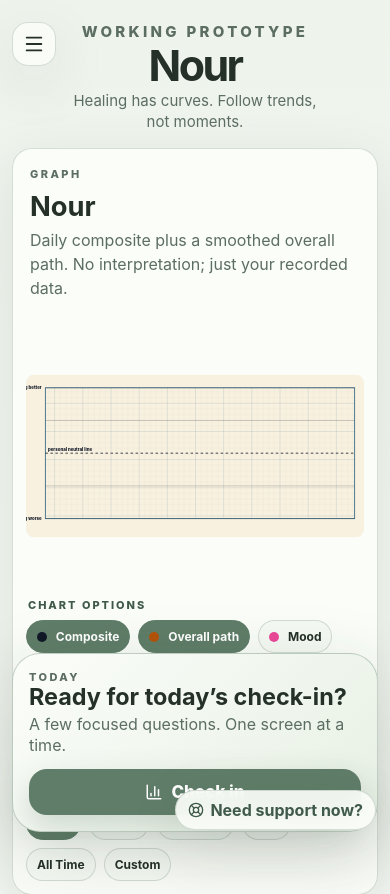
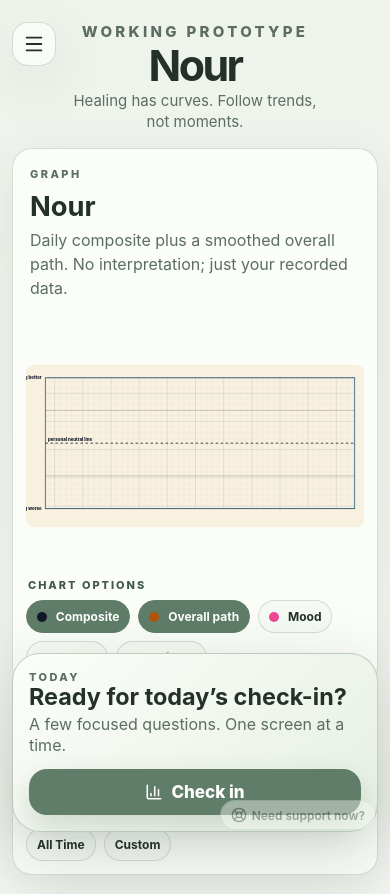
Before and after one commit to jonrosenberger/nour-app, a React (Vite) app: page / in a window 390 px wide. Shown: the top 894 px of the page. Built offline with nearby package versions, Linux system fonts and the light colour scheme.

Commit message:
final final final final?

```diff
--- a/src/App.css
+++ b/src/App.css
@@ -18,7 +18,7 @@
 html{background:var(--bg);}
 body{margin:0;background:linear-gradient(180deg,var(--bg) 0%,#f8fbf6 100%);color:var(--text);font-family:Inter,ui-sans-serif,system-ui,-apple-system,BlinkMacSystemFont,"Segoe UI",sans-serif;}
 button,input,textarea{font:inherit}
-.app-shell{min-height:100vh;width:min(100%,760px);margin:0 auto;padding:clamp(14px,4vw,28px);padding-bottom:80px;}
+.app-shell{min-height:100vh;width:min(100%,760px);margin:0 auto;padding:clamp(14px,4vw,28px);padding-bottom:32px;}
 .mobile-header{position:relative;display:grid;grid-template-columns:44px 1fr 44px;align-items:start;gap:10px;margin:6px 0 16px;}
 .brand-lockup{grid-column:2;text-align:center;}
 .brand-lockup h1{font-size:clamp(38px,11vw,58px);line-height:.92;margin:4px 0 6px;letter-spacing:-.06em;color:var(--text);}
@@ -37,7 +37,7 @@ button,input,textarea{font:inherit}
 .button:disabled{opacity:.42;cursor:not-allowed}
 .button.primary{background:var(--primary);color:white;box-shadow:0 12px 30px rgba(95,125,104,.25)}
 .button.secondary{background:var(--surface-soft);color:var(--primary-dark);border:1px solid var(--border)}
-.chart-card{padding:14px;margin-bottom:14px;}
+.chart-card{padding:14px 6px;margin-bottom:14px;}
 .chart-header{text-align:left;padding:4px 4px 10px;}
 .chart-header h1{font-size:clamp(22px,7vw,32px);margin:2px 0 6px;}
 .big-chart-scroll{width:100%;overflow:visible;margin-top:6px;}
@@ -66,8 +66,9 @@ textarea{width:100%;min-height:140px;resize:vertical;margin-top:14px;}
 .freq-track{height:12px;background:rgba(95,125,104,.12);border-radius:999px;overflow:hidden;}
 .freq-bar{height:100%;background:linear-gradient(90deg,var(--primary),var(--accent));border-radius:999px;}
 .muted{color:var(--muted)}
-.crisis-wrap{position:fixed;right:14px;bottom:14px;z-index:50;}
-.crisis-button{display:inline-flex;align-items:center;gap:6px;border:1px solid var(--border);background:rgba(251,253,249,.92);color:var(--primary-dark);border-radius:999px;padding:9px 12px;backdrop-filter:blur(10px);cursor:pointer;font-weight:750;box-shadow:var(--shadow);}
+.crisis-wrap{position:fixed;right:14px;bottom:14px;z-index:50;opacity:.52;transition:opacity .2s ease;}
+.crisis-wrap:hover{opacity:1;}
+.crisis-button{display:inline-flex;align-items:center;gap:5px;border:1px solid var(--border);background:rgba(251,253,249,.82);color:var(--muted);border-radius:999px;padding:6px 10px;backdrop-filter:blur(10px);cursor:pointer;font-weight:600;font-size:12px;box-shadow:none;}
 .crisis-panel{width:min(300px,calc(100vw - 28px));margin-top:8px;padding:16px;border-radius:18px;background:var(--surface);border:1px solid var(--border);box-shadow:var(--shadow);}
 .crisis-panel h3{margin:0 0 8px;color:var(--text);}
 .crisis-panel p{color:var(--muted);line-height:1.4;}
@@ -124,7 +125,7 @@ textarea{width:100%;min-height:140px;resize:vertical;margin-top:14px;}
 @media (max-width:430px){
   .app-shell{padding-inline:12px;}
   .card,.date-row{border-radius:20px;padding:13px;}
-  .big-chart{max-height:48vh;}
+  .big-chart{min-height:240px;}
   .legend,.range-chip{font-size:12px;padding:8px 10px;}
   .freq-row{grid-template-columns:76px 1fr 22px;font-size:12px;}
   .range-labels{font-size:10px;}
--- a/src/App.jsx
+++ b/src/App.jsx
@@ -53,6 +53,7 @@ const APP_CONFIG = {
 const FEATURE_FLAGS = {
   enforceBackdatingLimit: false,
   maxBackdateDays: 3,
+  tagsInCheckin: false,
 };
 
 const TRACKERS = [
@@ -332,7 +333,6 @@ function MoodChart({ rows, visible, setVisible, animateDayOne }) {
   const series = [
     { key: "composite", label: "Composite", color: "#111827", width: 3.5 },
     { key: "compositeTrend", label: "Overall path", color: "#b45309", width: 9 },
-
     ...FIELDS.map((field) => ({ key: field.key, label: field.label, color: field.color, width: 2.5 })),
   ];
 
@@ -514,7 +514,8 @@ function NotesStep({ note, setNote, includeNotesInExport, setIncludeNotesInExpor
 
 function CheckInPage({ date, setDate, draft, setDraft, existingEntry, onSave, onCancel, saveState }) {
   const [step, setStep] = useState(0);
-  const totalSteps = FIELDS.length + 3;
+  const tagStepCount = FEATURE_FLAGS.tagsInCheckin ? 2 : 0;
+  const totalSteps = FIELDS.length + tagStepCount + 1;
   const currentField = FIELDS[step];
 
   function updateValue(key, value) {
@@ -536,8 +537,9 @@ function CheckInPage({ date, setDate, draft, setDraft, existingEntry, onSave, on
       <div className="date-row checkin-date"><label>Date<input type="date" value={date} onChange={(e) => setDate(e.target.value)} /></label></div>
 
       {currentField && <SliderStep field={currentField} value={draft.fields[currentField.key] ?? 50} skipped={draft.skippedFields[currentField.key]} onValue={updateValue} onSkip={skipField} onUnskip={unskipField} />}
-      {step === FIELDS.length && <TagGroupPicker title="Feelings" subtitle="Click any that fit. These labels do not affect the chart score." groups={FEELING_GROUPS} selected={draft.feelings} setSelected={(fn) => setDraft((prev) => ({ ...prev, feelings: typeof fn === "function" ? fn(prev.feelings) : fn }))} />}
-      {step === FIELDS.length + 1 && <TagGroupPicker title="Events" subtitle="Optional context for memory or export. These do not affect the chart score." groups={EVENT_GROUPS} selected={draft.events} setSelected={(fn) => setDraft((prev) => ({ ...prev, events: typeof fn === "function" ? fn(prev.events) : fn }))} />}
+      {FEATURE_FLAGS.tagsInCheckin && step === FIELDS.length && <TagGroupPicker title="Feelings" subtitle="Click any that fit. These labels do not affect the chart score." groups={FEELING_GROUPS} selected={draft.feelings} setSelected={(fn) => setDraft((prev) => ({ ...prev, feelings: typeof fn === "function" ? fn(prev.feelings) : fn }))} />}
+      {FEATURE_FLAGS.tagsInCheckin && step === FIELDS.length + 1 && <TagGroupPicker title="Events" subtitle="Optional context for memory or export. These do not affect the chart score." groups={EVENT_GROUPS} selected={draft.events} setSelected={(fn) => setDraft((prev) => ({ ...prev, events: typeof fn === "function" ? fn(prev.events) : fn }))} />}
+      {step === FIELDS.length + tagStepCount && <NotesStep note={draft.note} setNote={(note) => setDraft((prev) => ({ ...prev, note }))} includeNotesInExport={draft.includeNotesInExport} setIncludeNotesInExport={(includeNotesInExport) => setDraft((prev) => ({ ...prev, includeNotesInExport }))} />}
       {step === FIELDS.length + 2 && <NotesStep note={draft.note} setNote={(note) => setDraft((prev) => ({ ...prev, note }))} includeNotesInExport={draft.includeNotesInExport} setIncludeNotesInExport={(includeNotesInExport) => setDraft((prev) => ({ ...prev, includeNotesInExport }))} />}
 
       {saveState === "error" && <p className="save-error">Nour could not save this entry. Your browser storage may be full or unavailable.</p>}
```
